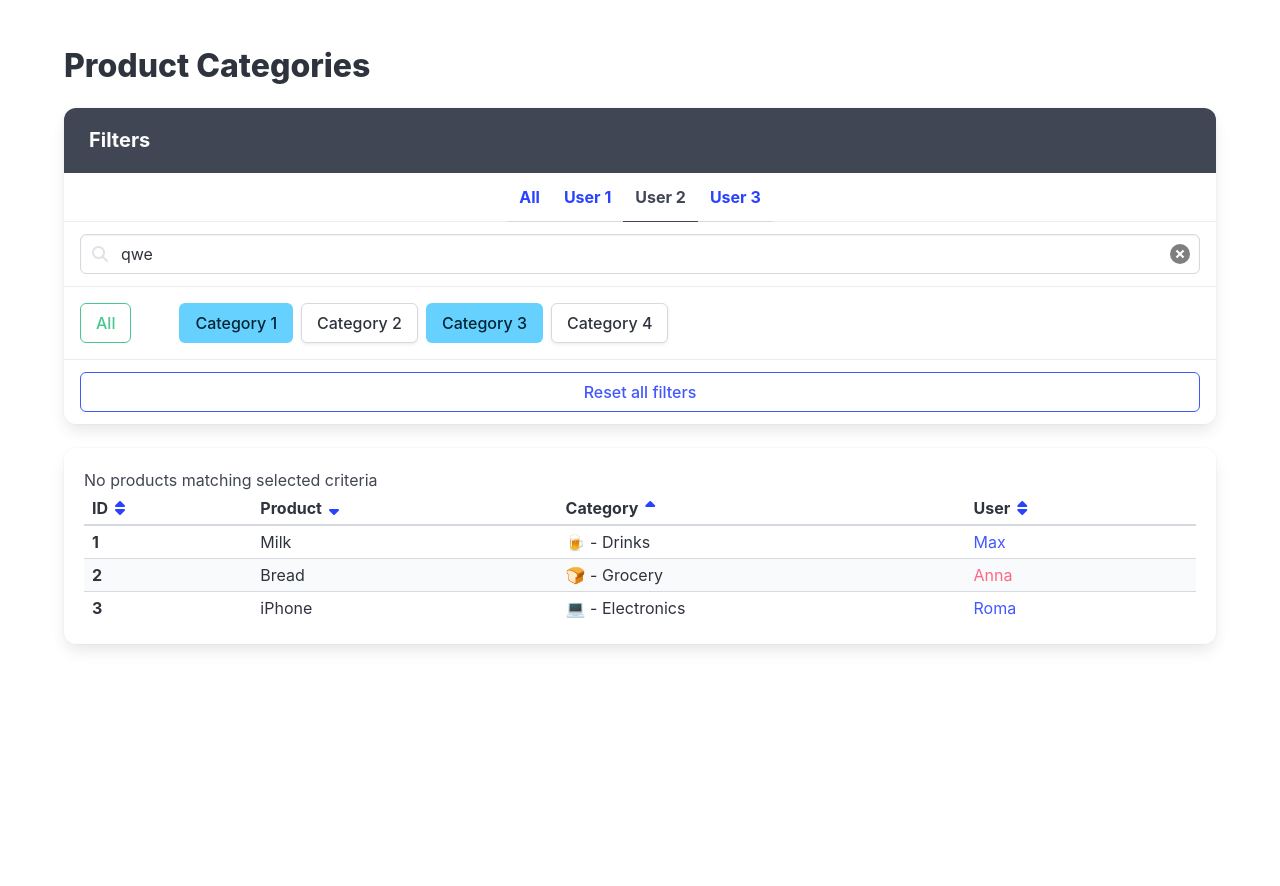
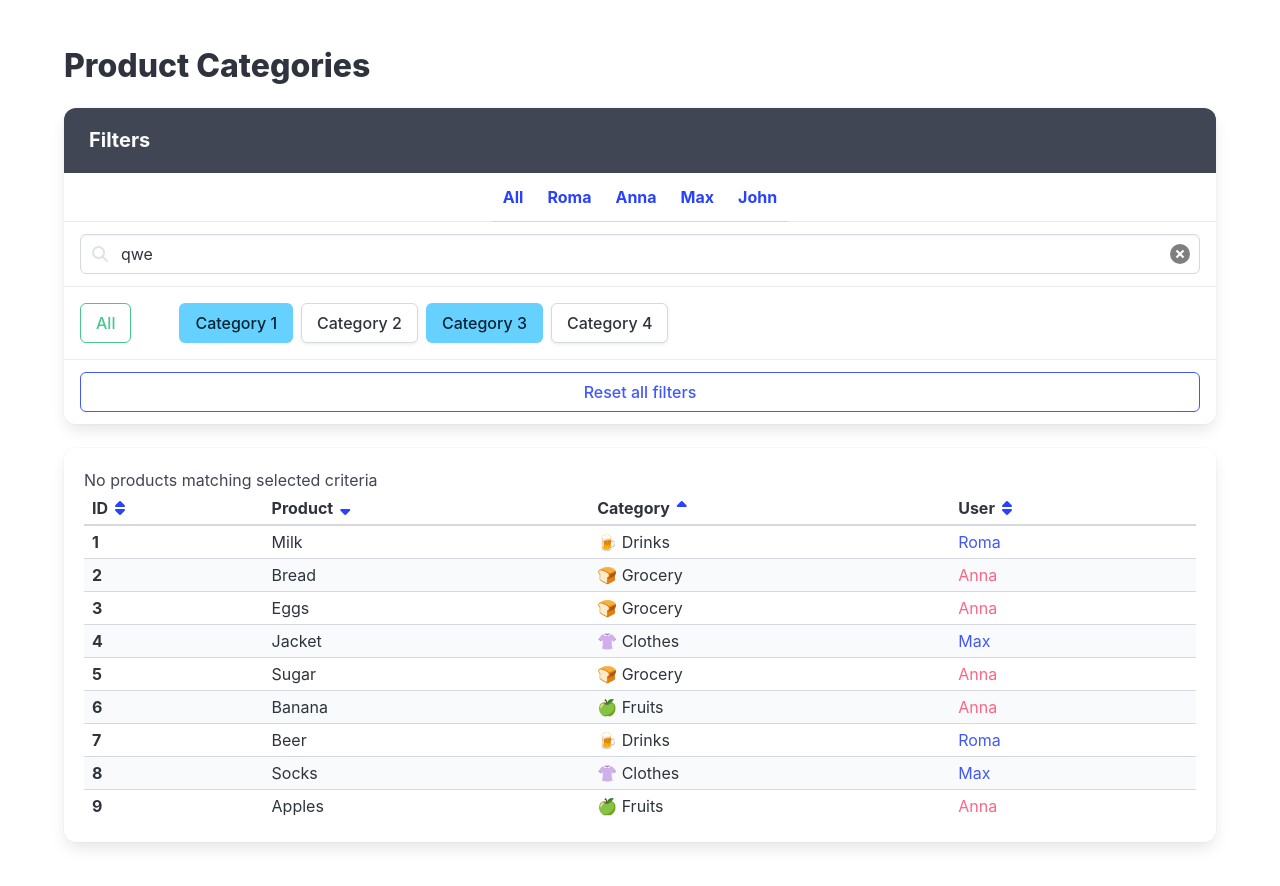
Before and after one commit to lidiia-tsymborovych/react-first-practice, a React (Vite) app: page / in a window 1280 px wide. Shown: the top 886 px of the page. Before the commit the page ends 800 px from the top, so only its background shows below. Built offline with nearby package versions, Linux system fonts and the light colour scheme.

Commit message:
initial commit

```diff
--- a/package.json
+++ b/package.json
@@ -1,6 +1,6 @@
 {
   "name": "react_product-categories-practice",
-  "homepage": "react_product-categories-practice",
+  "homepage": "react-first-practices",
   "version": "0.1.0",
   "keywords": [],
   "author": "Mate Academy",
@@ -14,7 +14,7 @@
   },
   "devDependencies": {
     "@cypress/react18": "^2.0.1",
-    "@mate-academy/scripts": "^1.8.5",
+    "@mate-academy/scripts": "^2.1.1",
     "@mate-academy/stylelint-config": "*",
     "@vitejs/plugin-react": "^4.3.1",
     "cypress": "^13.13.0",
--- a/src/App.jsx
+++ b/src/App.jsx
@@ -2,16 +2,26 @@
 import React from 'react';
 import './App.scss';
 
-// import usersFromServer from './api/users';
-// import categoriesFromServer from './api/categories';
-// import productsFromServer from './api/products';
+import usersFromServer from './api/users';
+import categoriesFromServer from './api/categories';
+import productsFromServer from './api/products';
 
-// const products = productsFromServer.map((product) => {
-//   const category = null; // find by product.categoryId
-//   const user = null; // find by category.ownerId
+const products = productsFromServer.map(product => {
+  const category = categoriesFromServer.find(
+    categFromServer => categFromServer.id === product.categoryId,
+  );
+  const user = usersFromServer.find(
+    userFromServer => userFromServer.id === category.ownerId,
+  );
 
-//   return null;
-// });
+  return {
+    ...product,
+    category,
+    user,
+  };
+});
+
+const OWNERS = ['All', ...usersFromServer.map(user => user.name)];
 
 export const App = () => (
   <div className="section">
@@ -23,34 +33,14 @@ export const App = () => (
           <p className="panel-heading">Filters</p>
 
           <p className="panel-tabs has-text-weight-bold">
-            <a
-              data-cy="FilterAllUsers"
-              href="#/"
-            >
-              All
+            {OWNERS.map(owner => (
+              <a key={owner} data-cy="FilterUser" href="#/">
+                {owner}
               </a>
-
-            <a
-              data-cy="FilterUser"
-              href="#/"
-            >
-              User 1
-            </a>
-
-            <a
-              data-cy="FilterUser"
-              href="#/"
-              className="is-active"
-            >
+            ))}
+            {/* <a data-cy="FilterUser" href="#/" className="is-active">
               User 2
-            </a>
-
-            <a
-              data-cy="FilterUser"
-              href="#/"
-            >
-              User 3
-            </a>
+            </a> */}
           </p>
 
           <div className="panel-block">
@@ -95,11 +85,7 @@ export const App = () => (
               Category 1
             </a>
 
-            <a
-              data-cy="Category"
-              className="button mr-2 my-1"
-              href="#/"
-            >
+            <a data-cy="Category" className="button mr-2 my-1" href="#/">
               Category 2
             </a>
 
@@ -110,11 +96,7 @@ export const App = () => (
             >
               Category 3
             </a>
-            <a
-              data-cy="Category"
-              className="button mr-2 my-1"
-              href="#/"
-            >
+            <a data-cy="Category" className="button mr-2 my-1" href="#/">
               Category 4
             </a>
           </div>
@@ -145,7 +127,6 @@ export const App = () => (
               <th>
                 <span className="is-flex is-flex-wrap-nowrap">
                   ID
-
                   <a href="#/">
                     <span className="icon">
                       <i data-cy="SortIcon" className="fas fa-sort" />
@@ -157,7 +138,6 @@ export const App = () => (
               <th>
                 <span className="is-flex is-flex-wrap-nowrap">
                   Product
-
                   <a href="#/">
                     <span className="icon">
                       <i data-cy="SortIcon" className="fas fa-sort-down" />
@@ -169,7 +149,6 @@ export const App = () => (
               <th>
                 <span className="is-flex is-flex-wrap-nowrap">
                   Category
-
                   <a href="#/">
                     <span className="icon">
                       <i data-cy="SortIcon" className="fas fa-sort-up" />
@@ -181,7 +160,6 @@ export const App = () => (
               <th>
                 <span className="is-flex is-flex-wrap-nowrap">
                   User
-
                   <a href="#/">
                     <span className="icon">
                       <i data-cy="SortIcon" className="fas fa-sort" />
@@ -193,53 +171,29 @@ export const App = () => (
           </thead>
 
           <tbody>
-            <tr data-cy="Product">
+            {products.map(product => {
+              const { user, category } = product;
+
+              return (
+                <tr data-cy="Product" key={product.id}>
                   <td className="has-text-weight-bold" data-cy="ProductId">
-                1
+                    {product.id}
                   </td>
 
-              <td data-cy="ProductName">Milk</td>
-              <td data-cy="ProductCategory">🍺 - Drinks</td>
+                  <td data-cy="ProductName">{product.name}</td>
+                  <td data-cy="ProductCategory">{`${category.icon} ${category.title}`}</td>
 
                   <td
                     data-cy="ProductUser"
-                className="has-text-link"
+                    className={
+                      user.sex === 'm' ? 'has-text-link' : 'has-text-danger'
+                    }
                   >
-                Max
+                    {user.name}
                   </td>
                 </tr>
-
-            <tr data-cy="Product">
-              <td className="has-text-weight-bold" data-cy="ProductId">
-                2
-              </td>
-
-              <td data-cy="ProductName">Bread</td>
-              <td data-cy="ProductCategory">🍞 - Grocery</td>
-
-              <td
-                data-cy="ProductUser"
-                className="has-text-danger"
-              >
-                Anna
-              </td>
-            </tr>
-
-            <tr data-cy="Product">
-              <td className="has-text-weight-bold" data-cy="ProductId">
-                3
-              </td>
-
-              <td data-cy="ProductName">iPhone</td>
-              <td data-cy="ProductCategory">💻 - Electronics</td>
-
-              <td
-                data-cy="ProductUser"
-                className="has-text-link"
-              >
-                Roma
-              </td>
-            </tr>
+              );
+            })}
           </tbody>
         </table>
       </div>
```
Also changed, not shown: 2 other files (tests, documents, lock files or other folders). Lines whose indentation alone changed are shown as unchanged.
